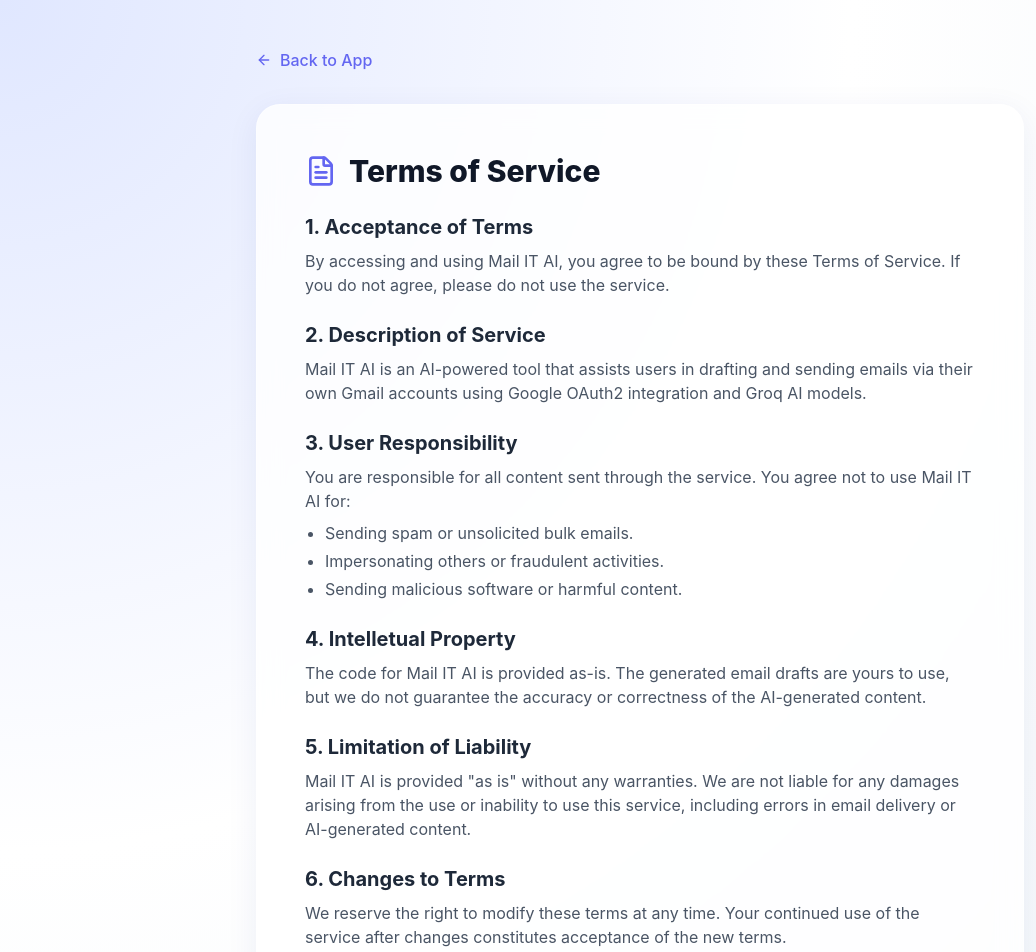
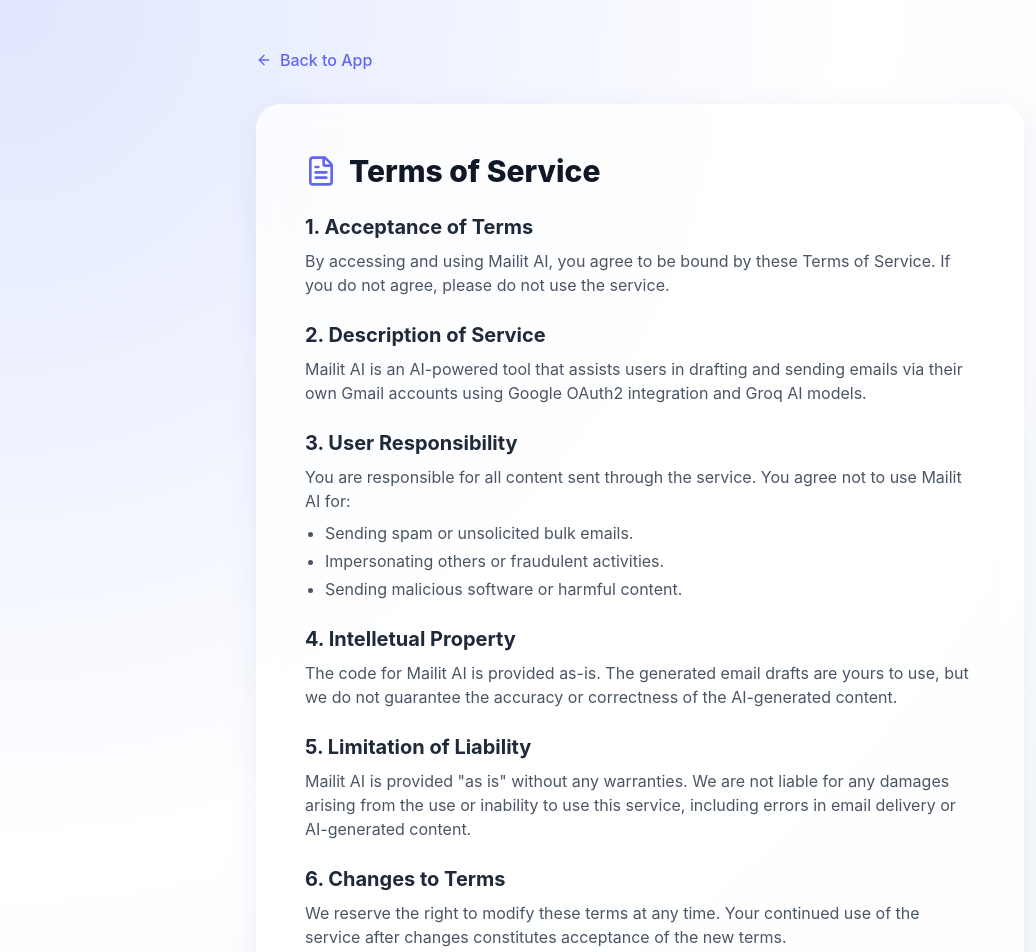
Before and after one commit to Ankur3509/Mail-IT-AI, a Next.js app in the folder frontend/: page /terms in a window 1280 px wide. Shown: the top 952 px of the page, without its empty margins (0-1036 px from the left). Built offline with nearby package versions, Linux system fonts and the light colour scheme.

Commit message:
Complete rebranding to Mailit AI for Google Verification

```diff
--- a/frontend/src/app/layout.tsx
+++ b/frontend/src/app/layout.tsx
@@ -13,8 +13,8 @@
 });
 
 export const metadata: Metadata = {
-  title: "Mail IT AI",
-  description: "Mail IT AI - A professional AI-powered email drafting and sending assistant.",
+  title: "Mailit AI",
+  description: "Mailit AI - A professional AI-powered email drafting and sending assistant.",
 };
 
 export default function RootLayout({
--- a/frontend/src/app/page.tsx
+++ b/frontend/src/app/page.tsx
@@ -209,7 +209,7 @@
             </div>
           )}
           <h1 className="text-4xl font-extrabold text-gray-900 sm:text-5xl tracking-tight mb-4">
-            Mail <span className="text-primary italic">IT</span> AI
+            Mailit <span className="text-primary italic">AI</span>
           </h1>
           <p className="text-lg text-gray-600 max-w-2xl mx-auto">
             The professional AI email assistant. Prompt, preview, and send in seconds.
@@ -429,7 +429,7 @@
           <Link href="/privacy" className="hover:text-primary transition-colors">Privacy Policy</Link>
           <Link href="/terms" className="hover:text-primary transition-colors">Terms of Service</Link>
         </div>
-        <p>© 2026 Mail IT AI. Developed with ❤️ for professional communication.</p>
+        <p>© 2026 Mailit AI. Developed with ❤️ for professional communication.</p>
       </footer>
     </div>
   );
--- a/frontend/src/app/privacy/page.tsx
+++ b/frontend/src/app/privacy/page.tsx
@@ -26,7 +26,7 @@
                         <section>
                             <h2 className="text-xl font-bold text-gray-800 mb-2">1. Introduction</h2>
                             <p>
-                                Welcome to Mail IT AI. We are committed to protecting your personal information and your right to privacy.
+                                Welcome to Mailit AI. We are committed to protecting your personal information and your right to privacy.
                                 This Privacy Policy explains how we handle your data when you use our service, particularly your Gmail data.
                             </p>
                         </section>
@@ -46,7 +46,7 @@
                         <section>
                             <h2 className="text-xl font-bold text-gray-800 mb-2">3. How We Use Your Data</h2>
                             <p>
-                                <b>Mail IT AI does not store your emails, contacts, or personal data on our servers.</b>
+                                <b>Mailit AI does not store your emails, contacts, or personal data on our servers.</b>
                                 We use the Google OAuth tokens solely to perform the actions you explicitly request (like "Send" or "Save Draft").
                                 Your authentication tokens are stored locally in your browser and are sent to our backend only during active requests.
                             </p>
--- a/frontend/src/app/terms/page.tsx
+++ b/frontend/src/app/terms/page.tsx
@@ -26,7 +26,7 @@
                         <section>
                             <h2 className="text-xl font-bold text-gray-800 mb-2">1. Acceptance of Terms</h2>
                             <p>
-                                By accessing and using Mail IT AI, you agree to be bound by these Terms of Service.
+                                By accessing and using Mailit AI, you agree to be bound by these Terms of Service.
                                 If you do not agree, please do not use the service.
                             </p>
                         </section>
@@ -34,7 +34,7 @@
                         <section>
                             <h2 className="text-xl font-bold text-gray-800 mb-2">2. Description of Service</h2>
                             <p>
-                                Mail IT AI is an AI-powered tool that assists users in drafting and sending emails via their own Gmail accounts
+                                Mailit AI is an AI-powered tool that assists users in drafting and sending emails via their own Gmail accounts
                                 using Google OAuth2 integration and Groq AI models.
                             </p>
                         </section>
@@ -42,7 +42,7 @@
                         <section>
                             <h2 className="text-xl font-bold text-gray-800 mb-2">3. User Responsibility</h2>
                             <p>
-                                You are responsible for all content sent through the service. You agree not to use Mail IT AI for:
+                                You are responsible for all content sent through the service. You agree not to use Mailit AI for:
                             </p>
                             <ul className="list-disc pl-5 mt-2 space-y-1">
                                 <li>Sending spam or unsolicited bulk emails.</li>
@@ -54,7 +54,7 @@
                         <section>
                             <h2 className="text-xl font-bold text-gray-800 mb-2">4. Intelletual Property</h2>
                             <p>
-                                The code for Mail IT AI is provided as-is. The generated email drafts are yours to use,
+                                The code for Mailit AI is provided as-is. The generated email drafts are yours to use,
                                 but we do not guarantee the accuracy or correctness of the AI-generated content.
                             </p>
                         </section>
@@ -62,7 +62,7 @@
                         <section>
                             <h2 className="text-xl font-bold text-gray-800 mb-2">5. Limitation of Liability</h2>
                             <p>
-                                Mail IT AI is provided "as is" without any warranties. We are not liable for any damages
+                                Mailit AI is provided "as is" without any warranties. We are not liable for any damages
                                 arising from the use or inability to use this service, including errors in email delivery
                                 or AI-generated content.
                             </p>
```
Also changed, not shown: 1 other file (tests, documents, lock files or other folders).
